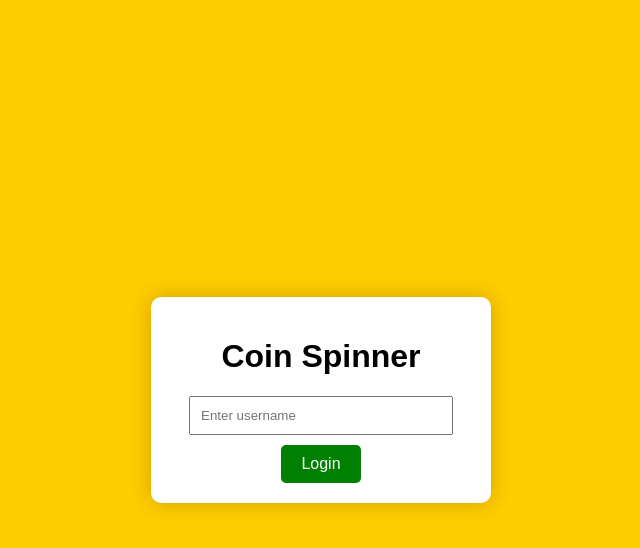
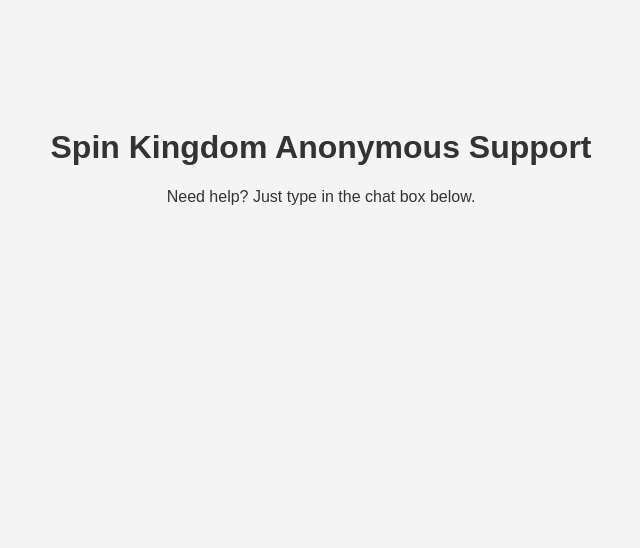
Before and after one commit to SpinKingdom/spinkingdom.github.io, a plain HTML site: page index.html in a window 1280 px wide. Shown: the whole page, without its empty margins (319-959 px from the left). Drawn offline with Linux system fonts and the light colour scheme.

Commit message:
Update index.html

```diff
--- a/index.html
+++ b/index.html
@@ -1,26 +1,35 @@
 <!DOCTYPE html>
 <html lang="en">
 <head>
-  <meta charset="UTF-8">
-  <title>Coin Spinner Game</title>
-  <link rel="stylesheet" href="style.css">
+  <meta charset="UTF-8" />
+  <meta name="viewport" content="width=device-width, initial-scale=1.0" />
+  <title>Spin Kingdom Anonymous Support</title>
+  <style>
+    body {
+      font-family: Arial, sans-serif;
+      text-align: center;
+      padding-top: 100px;
+      background: #f4f4f4;
+      color: #333;
+    }
+  </style>
 </head>
 <body>
-  <div class="container">
-    <h1>Coin Spinner</h1>
+  <h1>Spin Kingdom Anonymous Support</h1>
+  <p>Need help? Just type in the chat box below.</p>
 
-    <div id="loginBox">
-      <input type="text" id="username" placeholder="Enter username">
-      <button onclick="login()">Login</button>
-    </div>
-
-    <div id="gameBox" style="display:none;">
-      <h2>Welcome, <span id="userDisplay"></span></h2>
-      <p>Coins: <span id="coinCount">0</span></p>
-      <button onclick="spinWheel()">🎰 Spin</button>
-    </div>
-  </div>
-
-  <script src="script.js"></script>
+  <!--Start of Tawk.to Script-->
+  <script type="text/javascript">
+  var Tawk_API = Tawk_API || {}, Tawk_LoadStart = new Date();
+  (function(){
+    var s1 = document.createElement("script"), s0 = document.getElementsByTagName("script")[0];
+    s1.async = true;
+    s1.src = 'https://embed.tawk.to/6838919888673062ad41ac52/1isefhfpt';
+    s1.charset = 'UTF-8';
+    s1.setAttribute('crossorigin', '*');
+    s0.parentNode.insertBefore(s1, s0);
+  })();
+  </script>
+  <!--End of Tawk.to Script-->
 </body>
 </html>
```
